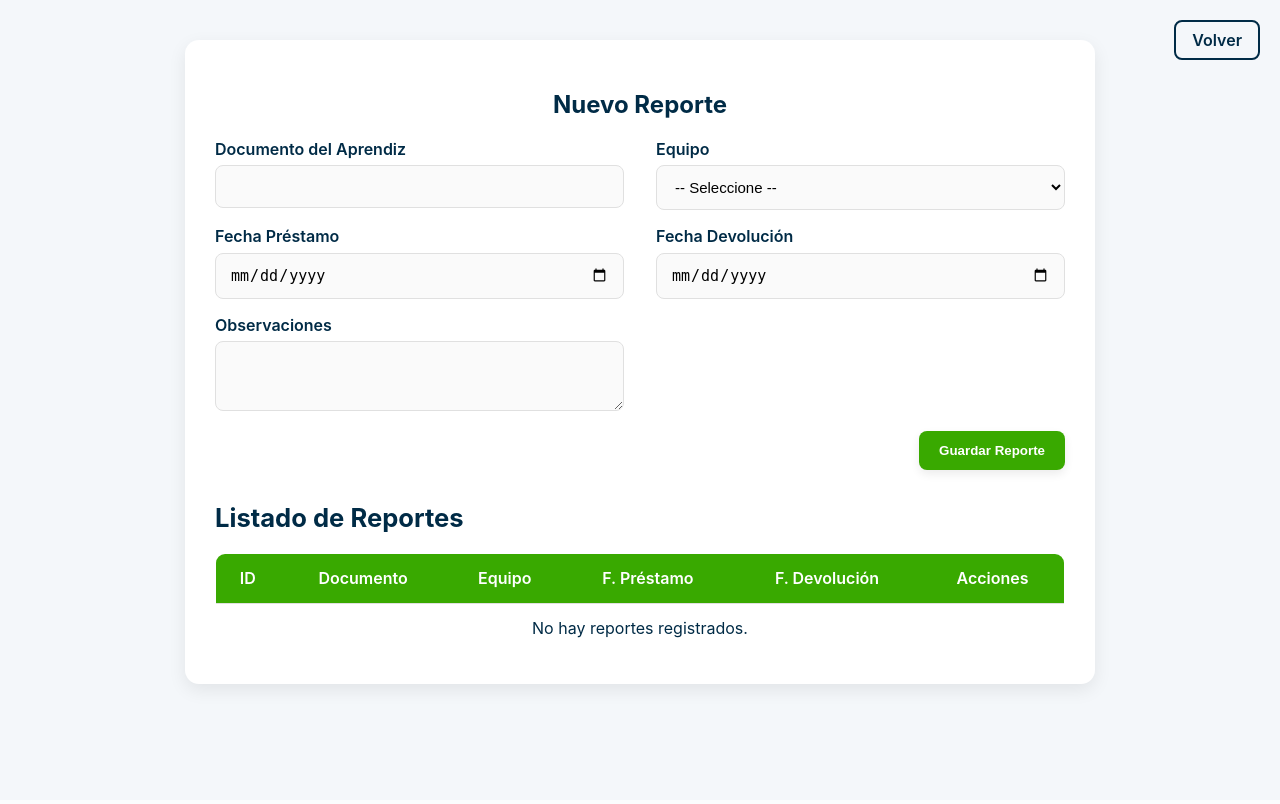
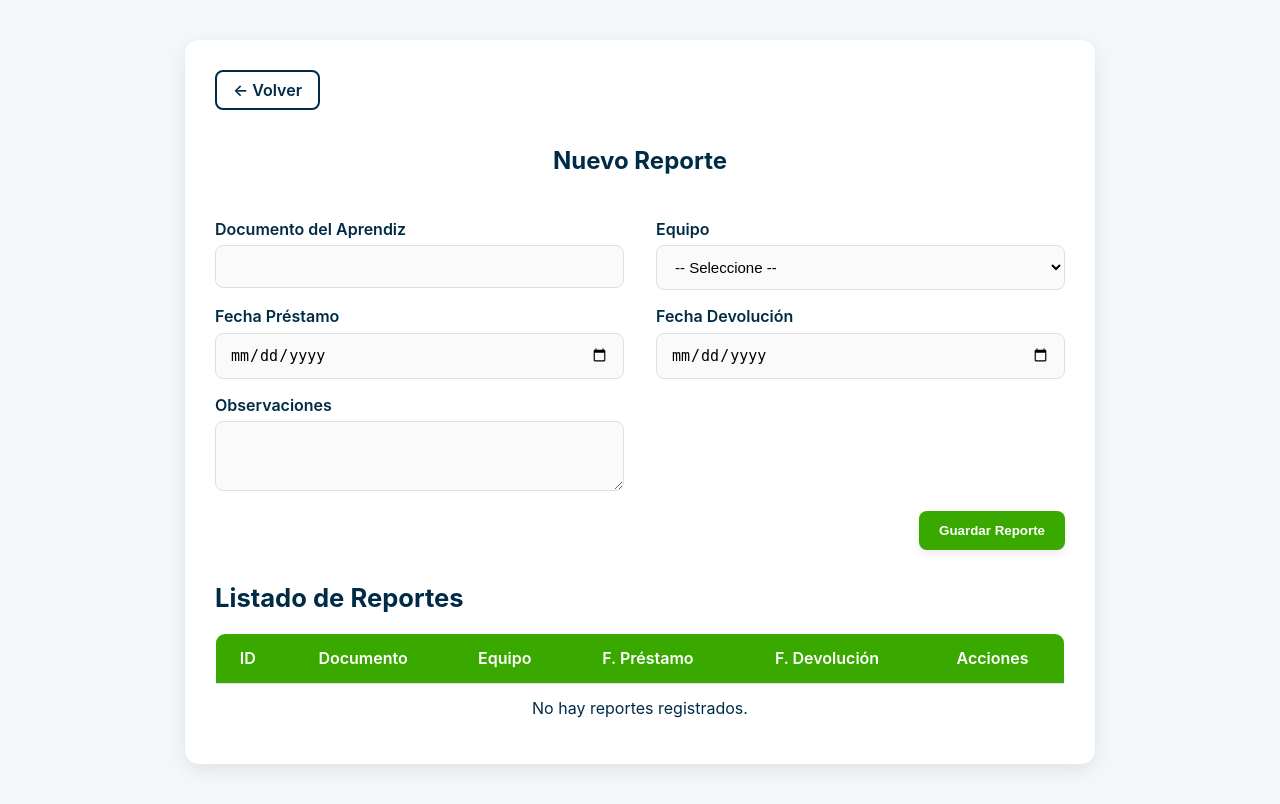
Before and after one commit to G1lber/Paz-y-Salvo, a Django app: page /equiposalmacen/ in a window 1280 px wide. Before the commit the page ends 695 px from the top, so only its background shows below. Run offline with Django 5.2, Linux system fonts and the light colour scheme.

Commit message:
boton volver

```diff
--- a/pazysalvo/mainapp/static/css/prestar-equipos.css
+++ b/pazysalvo/mainapp/static/css/prestar-equipos.css
@@ -27,6 +27,24 @@
   box-shadow: 0 6px 18px var(--color-sombra);
   position: relative;
 }
+
+.barra-superior {
+  display: flex;
+  justify-content: space-between;
+  align-items: center;
+  margin-bottom: 24px;
+  flex-wrap: wrap;
+  gap: 16px;
+}
+
+.barra-superior h1 {
+  font-size: 1.6rem;
+  color: var(--color-secundario);
+  font-weight: 600;
+  margin: 0;
+  font-weight: bold;
+}
+
 
 .back-wrapper {
   max-width: 850px;
--- a/pazysalvo/mainapp/templates/almacen/prestarequipos.html
+++ b/pazysalvo/mainapp/templates/almacen/prestarequipos.html
@@ -8,12 +8,12 @@
   <meta name="viewport" content="width=device-width, initial-scale=1.0">
 </head>
 <body>
-    <div class="back-wrapper">
-          <a href="{% url 'inicio' %}" class="btn-back">Volver</a>
-      </div>
 
   <div class="container">
-    <h2 class="titulo-nuevo-reporte">Nuevo Reporte</h2>
+    <div class="barra-superior">
+      <a href="{% url 'inicio' %}" class="btn-back">← Volver</a>
+      <h2 class="titulo-nuevo-reporte">Nuevo Reporte</h2>
+    </div>
     <form method="POST">
       {% csrf_token %}
       <div>
--- a/pazysalvo/mainapp/templates/bienestar/prestar-equipos.html
+++ b/pazysalvo/mainapp/templates/bienestar/prestar-equipos.html
@@ -10,12 +10,12 @@
   <link href="https://fonts.googleapis.com/css2?family=Inter:wght@400;600;700&display=swap" rel="stylesheet">
 </head>
 <body>
-  <div class="back-wrapper">
-      <a href="{% url 'inicio' %}" class="btn-back">← Volver</a>
-  </div>
 
   <div class="container">
+    <div class="barra-superior">
+      <a href="{% url 'inicio' %}" class="btn-back">← Volver</a>
     <h2 class="titulo-nuevo-reporte">Nuevo Reporte</h2>
+    </div>
     <form method="POST">
       {% csrf_token %}
       <div>
```
